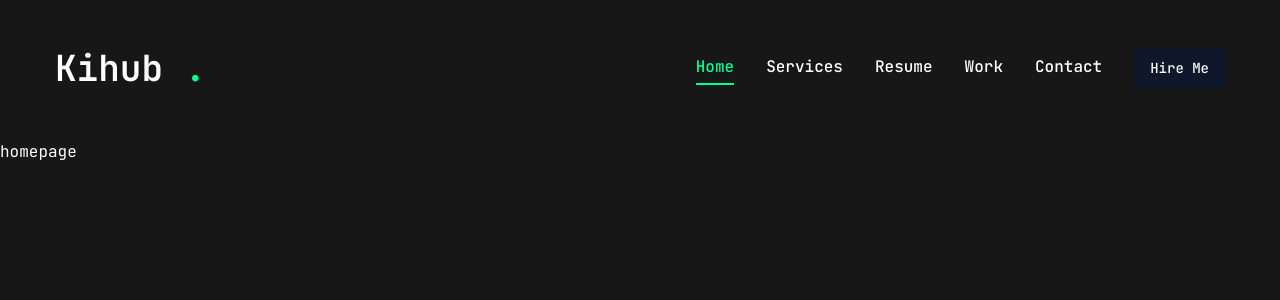
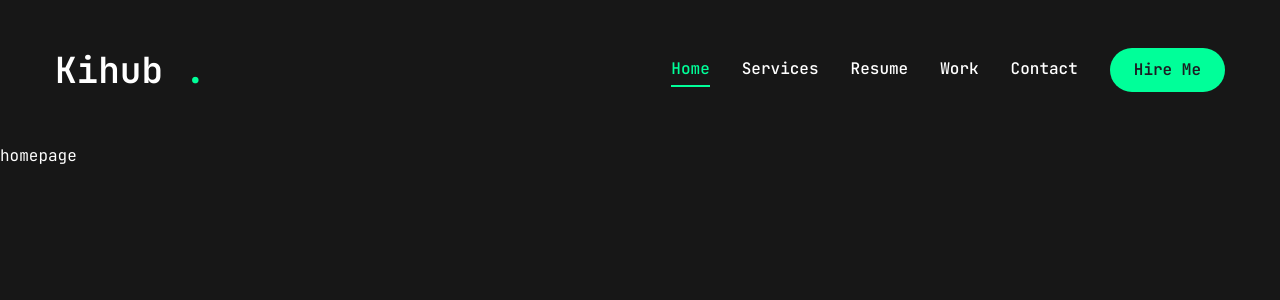
Before and after one commit to fangkiigopramana/kihub-nextjs, a Next.js app: page / in a window 1280 px wide. Shown: the top 300 px of the page. Built offline with nearby package versions, Linux system fonts and the light colour scheme.

Commit message:
feat: finish header and nav

```diff
--- a/components/Header.jsx
+++ b/components/Header.jsx
@@ -15,7 +15,7 @@
                 <div className="hidden xl:flex items-center gap-8">
                     <Nav />
                     <Link href={'/contact'}>
-                        <Button>Hire Me</Button>
+                        <Button className="hover:opacity-85">Hire Me</Button>
                     </Link>
                 </div>
 
--- a/components/MobileNav.jsx
+++ b/components/MobileNav.jsx
@@ -4,37 +4,34 @@
 import { usePathname } from "next/navigation";
 import Link from "next/link";
 import { CiMenuFries } from "react-icons/ci"
-const links = [
-    {
-        name: 'home',
-        path: '/',
-    },
-    {
-        name: 'services',
-        path: '/services',
-    },
-    {
-        name: 'resume',
-        path: '/resume',
-    },
-    {
-        name: 'work',
-        path: '/work',
-    },
-    {
-        name: 'contact',
-        path: '/contact',
-    },
-]
+import { links } from "@/lib/links";
 
 export default function MobileNav() {
     const pathname = usePathname();
     return (
         <Sheet>
-            <SheetTrigger classMenu="flex justify-center items-center">
+            <SheetTrigger className="flex justify-center items-center">
                 <CiMenuFries className="text-[32px] text-accent"/>
             </SheetTrigger>
-            <SheetContent>Content</SheetContent>
+            <SheetContent className="flex flex-col">
+
+                <div className="mt-28 mb-20 text-center text-2xl">
+                    <Link href={'/'}>
+                        <h1 className="text-4xl font-semibold">
+                            Ki<span className="text-accent">dev</span>
+                        </h1>
+                    </Link>
+                </div>
+
+                <nav className="flex flex-col justify-center items-center gap-8">
+                    {links.map((link, index) => {
+                        return (
+                            <Link href={link.path} key={index} className={`${link.path === pathname && "text-accent border-b-2 border-accent"} text-xl capitalize hover:text-accent transition-all`}>{link.name}</Link>
+                        )
+                    })}
+                </nav>
+
+            </SheetContent>
         </Sheet>
     )
 }
--- a/components/Nav.jsx
+++ b/components/Nav.jsx
@@ -1,30 +1,8 @@
 "use client";
 
+import { links } from "@/lib/links";
 import Link from "next/link";
 import { usePathname } from "next/navigation";
-
-const links = [
-    {
-        name: 'home',
-        path: '/',
-    },
-    {
-        name: 'services',
-        path: '/services',
-    },
-    {
-        name: 'resume',
-        path: '/resume',
-    },
-    {
-        name: 'work',
-        path: '/work',
-    },
-    {
-        name: 'contact',
-        path: '/contact',
-    },
-]
 
 export default function Nav(params) {
     const pathname = usePathname();
--- a/components/ui/button.jsx
+++ b/components/ui/button.jsx
@@ -5,25 +5,21 @@
 import { cn } from "@/lib/utils"
 
 const buttonVariants = cva(
-  "inline-flex items-center justify-center gap-2 whitespace-nowrap rounded-md text-sm font-medium ring-offset-white transition-colors focus-visible:outline-none focus-visible:ring-2 focus-visible:ring-slate-950 focus-visible:ring-offset-2 disabled:pointer-events-none disabled:opacity-50 [&_svg]:pointer-events-none [&_svg]:size-4 [&_svg]:shrink-0 dark:ring-offset-slate-950 dark:focus-visible:ring-slate-300",
+  "inline-flex items-center justify-center whitespace-nowrap rounded-full text-base font-semibold ring-offset-white transition-colors",
   {
     variants: {
       variant: {
-        default: "bg-slate-900 text-slate-50 hover:bg-slate-900/90 dark:bg-slate-50 dark:text-slate-900 dark:hover:bg-slate-50/90",
+        default: "bg-accent text-primary hover:bg-accent-hover",
+        primary: "bg-primary text-white",
         destructive:
           "bg-red-500 text-slate-50 hover:bg-red-500/90 dark:bg-red-900 dark:text-slate-50 dark:hover:bg-red-900/90",
         outline:
-          "border border-slate-200 bg-white hover:bg-slate-100 hover:text-slate-900 dark:border-slate-800 dark:bg-slate-950 dark:hover:bg-slate-800 dark:hover:text-slate-50",
-        secondary:
-          "bg-slate-100 text-slate-900 hover:bg-slate-100/80 dark:bg-slate-800 dark:text-slate-50 dark:hover:bg-slate-800/80",
-        ghost: "hover:bg-slate-100 hover:text-slate-900 dark:hover:bg-slate-800 dark:hover:text-slate-50",
-        link: "text-slate-900 underline-offset-4 hover:underline dark:text-slate-50",
+          "border border-accent bg-transparent hover:bg-accent hover:text-primary",
       },
       size: {
-        default: "h-10 px-4 py-2",
-        sm: "h-9 rounded-md px-3",
-        lg: "h-11 rounded-md px-8",
-        icon: "h-10 w-10",
+        default: "h-[44px] px-6",
+        md: "h-[48px] px-6",
+        lg: "h-[56px] px-8 text-sm uppercase tracking-[2px]",
       },
     },
     defaultVariants: {
--- a/components/ui/sheet.jsx
+++ b/components/ui/sheet.jsx
@@ -2,7 +2,7 @@
 import * as React from "react"
 import * as SheetPrimitive from "@radix-ui/react-dialog"
 import { cva } from "class-variance-authority";
-import { X } from "lucide-react"
+import { IoMdCloseCircle } from "react-icons/io";
 
 import { cn } from "@/lib/utils"
 
@@ -26,7 +26,7 @@
 SheetOverlay.displayName = SheetPrimitive.Overlay.displayName
 
 const sheetVariants = cva(
-  "fixed z-50 gap-4 bg-white p-6 shadow-lg transition ease-in-out data-[state=open]:animate-in data-[state=closed]:animate-out data-[state=closed]:duration-300 data-[state=open]:duration-500 dark:bg-slate-950",
+  "fixed z-50 gap-4 bg-primary p-6 shadow-lg transition ease-in-out data-[state=open]:animate-in data-[state=closed]:animate-out data-[state=closed]:duration-300 data-[state=open]:duration-500 dark:bg-slate-950",
   {
     variants: {
       side: {
@@ -35,7 +35,7 @@
           "inset-x-0 bottom-0 border-t data-[state=closed]:slide-out-to-bottom data-[state=open]:slide-in-from-bottom",
         left: "inset-y-0 left-0 h-full w-3/4 border-r data-[state=closed]:slide-out-to-left data-[state=open]:slide-in-from-left sm:max-w-sm",
         right:
-          "inset-y-0 right-0 h-full w-3/4  border-l data-[state=closed]:slide-out-to-right data-[state=open]:slide-in-from-right sm:max-w-sm",
+          "inset-y-0 right-0 h-full w-3/4 data-[state=closed]:slide-out-to-right data-[state=open]:slide-in-from-right sm:max-w-sm",
       },
     },
     defaultVariants: {
@@ -50,8 +50,8 @@
     <SheetPrimitive.Content ref={ref} className={cn(sheetVariants({ side }), className)} {...props}>
       {children}
       <SheetPrimitive.Close
-        className="absolute right-4 top-4 rounded-sm opacity-70 ring-offset-white transition-opacity hover:opacity-100 focus:outline-none focus:ring-2 focus:ring-slate-950 focus:ring-offset-2 disabled:pointer-events-none data-[state=open]:bg-slate-100 dark:ring-offset-slate-950 dark:focus:ring-slate-300 dark:data-[state=open]:bg-slate-800">
-        <X className="h-4 w-4" />
+        className="absolute right-8 top-8 transition-opacity outline-none">
+        <IoMdCloseCircle className="text-3xl text-accent hover:opacity-70" />
         <span className="sr-only">Close</span>
       </SheetPrimitive.Close>
     </SheetPrimitive.Content>
--- /dev/null
+++ b/lib/links.js
@@ -0,0 +1,26 @@
+const links = [
+    {
+        name: 'home',
+        path: '/',
+    },
+    {
+        name: 'services',
+        path: '/services',
+    },
+    {
+        name: 'resume',
+        path: '/resume',
+    },
+    {
+        name: 'work',
+        path: '/work',
+    },
+    {
+        name: 'contact',
+        path: '/contact',
+    },
+];
+
+export {
+    links
+}
```
